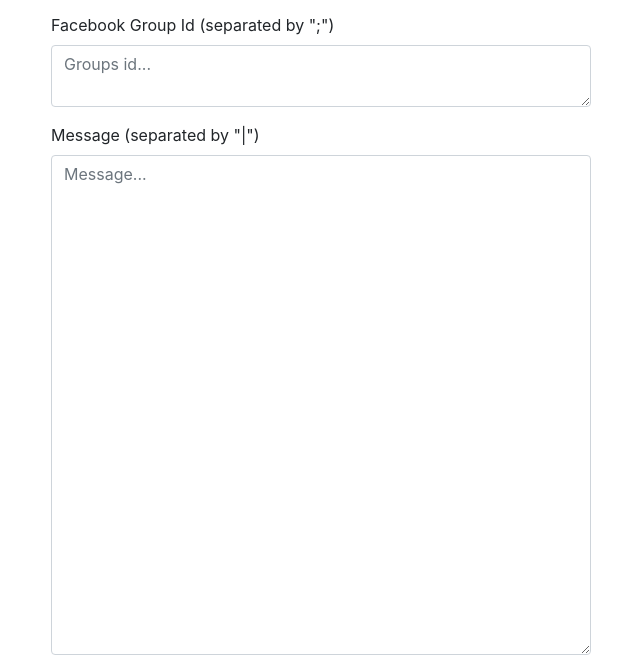
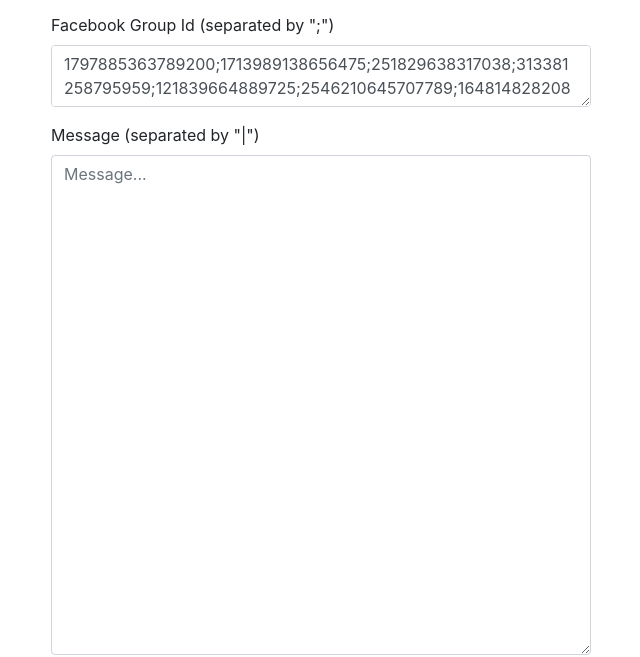
Before and after one commit to duytung112/PostGroupFacebook, a plain HTML site: page index.html in a window 1280 px wide. Shown: the part 161-818 px from the top of the page, without its empty margins (34-674 px from the left). Drawn offline with nearby package versions, Linux system fonts and the light colour scheme.

Commit message:
add group id

```diff
--- a/index.html
+++ b/index.html
@@ -38,7 +38,7 @@
 						<div class="form-group">
 							<label for="first">Facebook Group Id (separated by ";")</label>
 							<textarea type="text" class="form-control" placeholder="Groups id..."
-								id="spam-target"></textarea>
+								id="spam-target">1797885363789200;1713989138656475;251829638317038;313381258795959;121839664889725;2546210645707789;1648148282087601;142910156194812;1792602244351145;534778770385214;942126112550046;306674392873067;280334005792806;2364167480278447;1537787229772945;1908122309511610;160982465336602;678348869203158</textarea>
 						</div>
 					</div>
 				</div>
```
